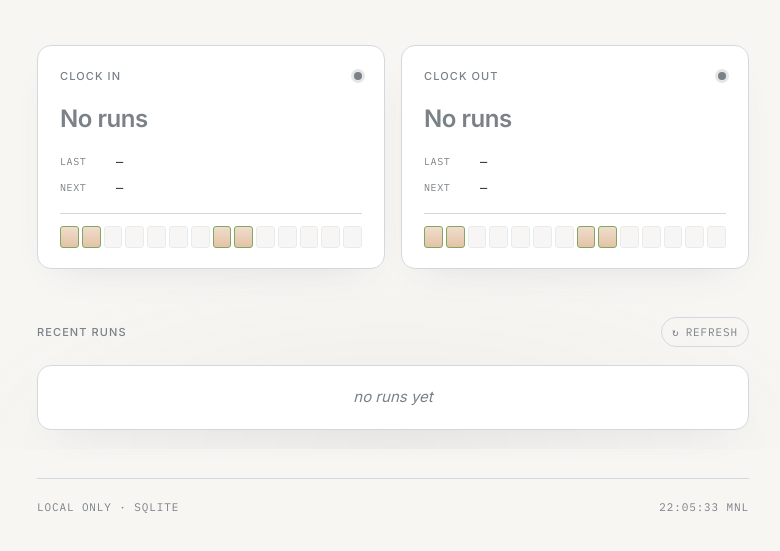
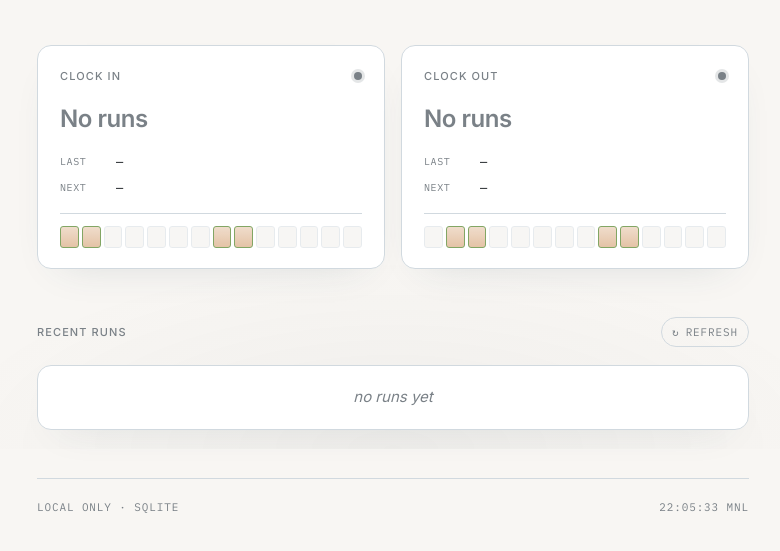
Before and after one commit to ainderew/lazyboi, a website: page public/index.html in a window 1280 px wide. Shown: the part 351-902 px from the top of the page, without its empty margins (247-1027 px from the left). Drawn offline with Linux system fonts and the light colour scheme; no server answers.

Commit message:
feat: make spark off-days shift-aware
Clock-out track is on a night-shift schedule — off-days there are Sun
and Mon (no shift Sat/Sun nights means no clock-out Sun/Mon mornings),
not the calendar weekend. Rename the state from 'weekend' to 'off' and
compute it per track.

```diff
--- a/public/css/index.css
+++ b/public/css/index.css
@@ -476,7 +476,7 @@ h1, h2, p, dl, dd { margin: 0; }
   background: linear-gradient(180deg, color-mix(in oklch, var(--bad), transparent 70%), color-mix(in oklch, var(--bad), transparent 45%));
   border-color: color-mix(in oklch, var(--bad), var(--line) 30%);
 }
-.spark__cell[data-state='weekend'] {
+.spark__cell[data-state='off'] {
   background: linear-gradient(180deg, color-mix(in oklch, var(--warn), transparent 80%), color-mix(in oklch, var(--warn), transparent 65%));
   border-color: color-mix(in oklch, var(--warn), var(--line) 40%);
 }
--- a/public/js/index.js
+++ b/public/js/index.js
@@ -141,17 +141,17 @@ function renderCard(mode) {
     nextEl.textContent = '—';
   }
 
-  renderSpark(card.querySelector('[data-spark]'), entries);
+  renderSpark(card.querySelector('[data-spark]'), entries, mode);
 }
 
-function renderSpark(container, entries) {
+function renderSpark(container, entries, mode) {
   if (!container) return;
   const days = [];
   const now = new Date();
   for (let i = 13; i >= 0; i--) {
     const d = new Date(now);
     d.setDate(now.getDate() - i);
-    days.push({ key: dayKey(d), label: dayLabel(d), state: isWeekend(d) ? 'weekend' : 'miss' });
+    days.push({ key: dayKey(d), label: dayLabel(d), state: isOffDay(d, mode) ? 'off' : 'miss' });
   }
   for (const e of entries) {
     const d = parseEntryDate(e.dateTime);
@@ -176,8 +176,10 @@ function dayLabel(d) {
   return `${md} (${wd})`;
 }
 
-function isWeekend(d) {
+function isOffDay(d, mode) {
   const wd = d.toLocaleDateString('en-US', { timeZone: 'Asia/Manila', weekday: 'short' });
+  // Night-shift schedule: clock in Mon–Fri nights, clock out Tue–Sat mornings.
+  if (mode === 'out') return wd === 'Sun' || wd === 'Mon';
   return wd === 'Sat' || wd === 'Sun';
 }
 
```
